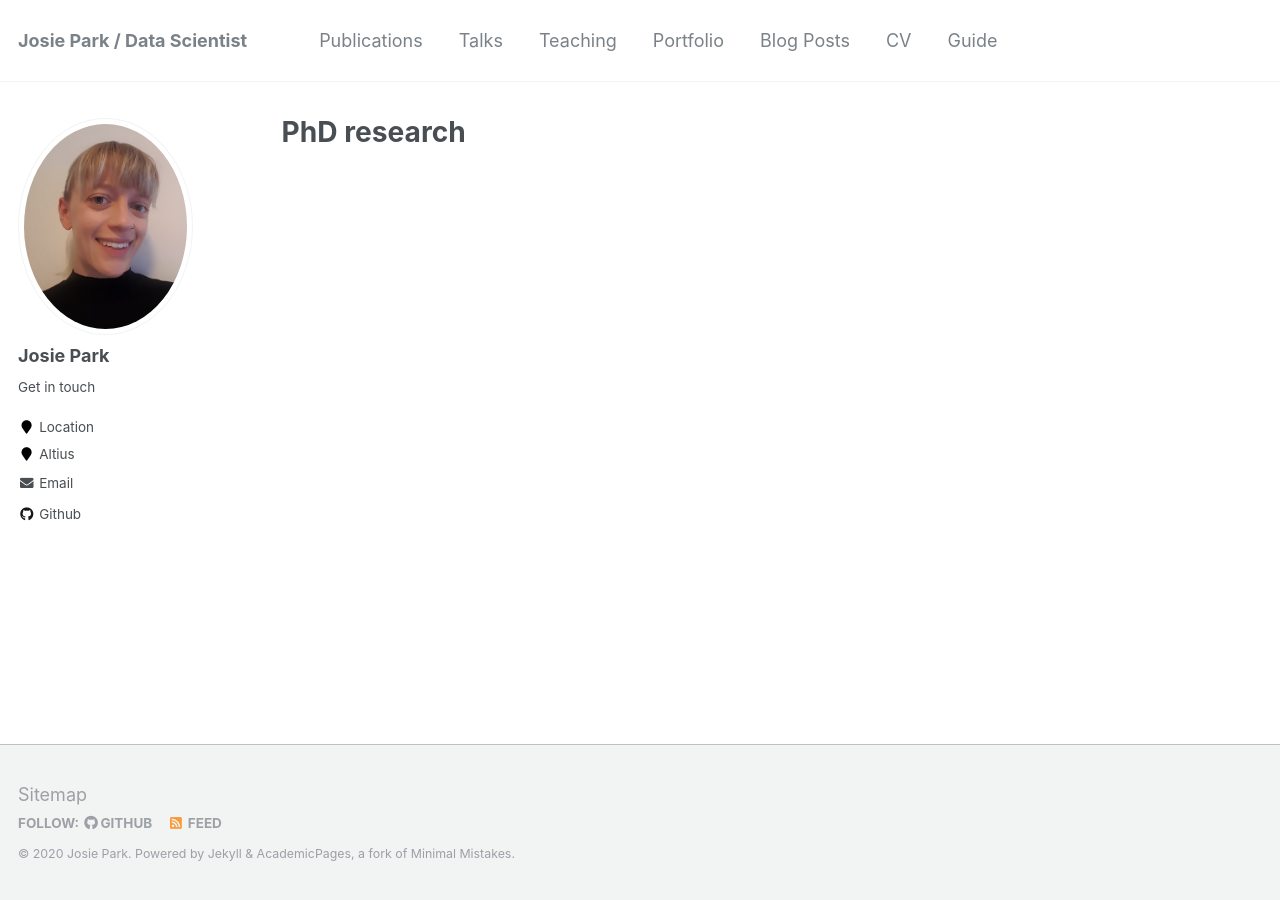
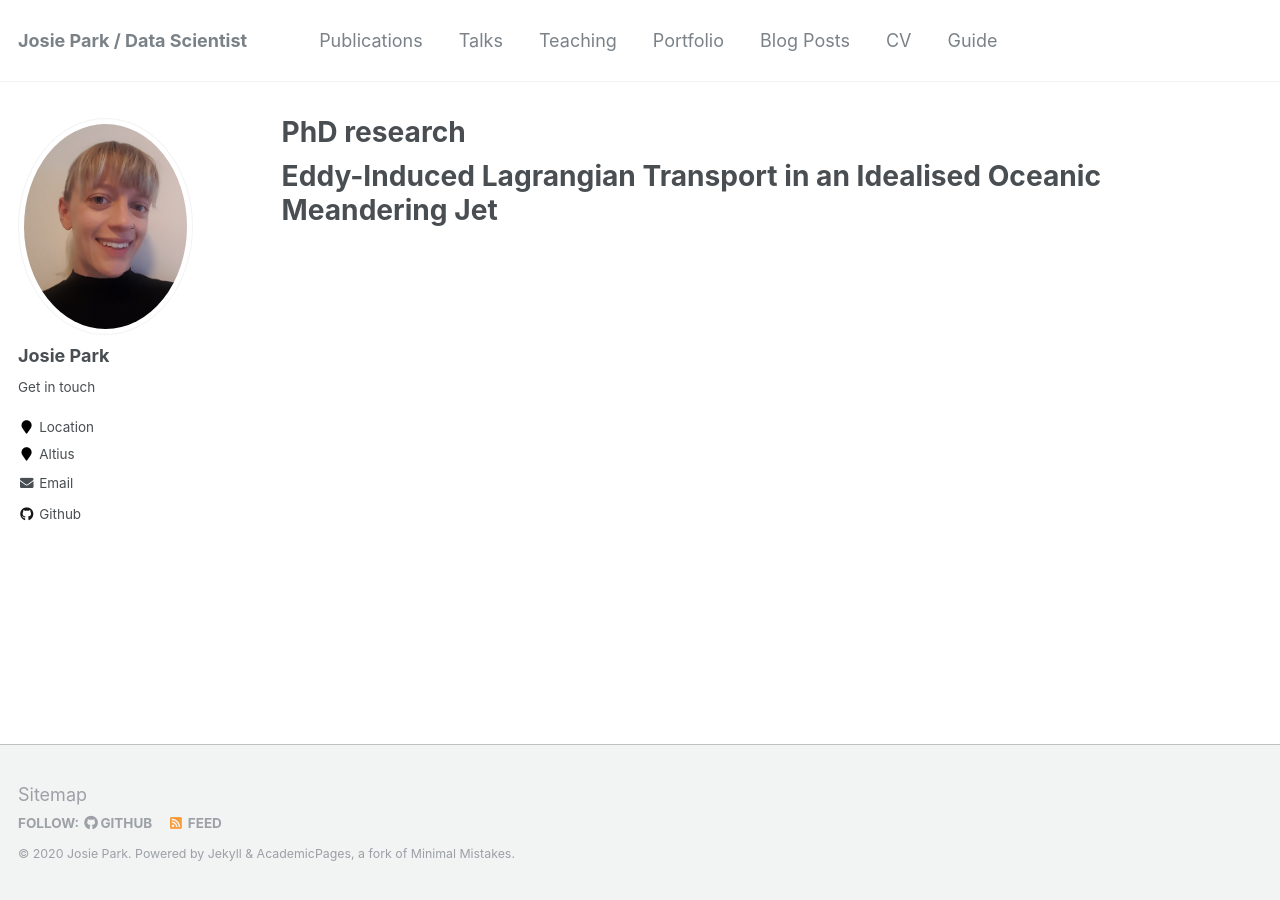
Before and after one commit to JosiePark/JosiePark.github.io, a Jekyll site: the page built from _pages/phd.md, in a window 1280 px wide. Built offline with Jekyll 4.4.1, drawn with Linux system fonts in a browser that asks for light colours.

Commit message:
Added to phd file - check if works

```diff
--- a/_pages/phd.md
+++ b/_pages/phd.md
@@ -4,3 +4,5 @@ title: "PhD research"
 permalink: /phd/
 author_profile: true
 ---
+
+# Eddy-Induced Lagrangian Transport in an Idealised Oceanic Meandering Jet
```
